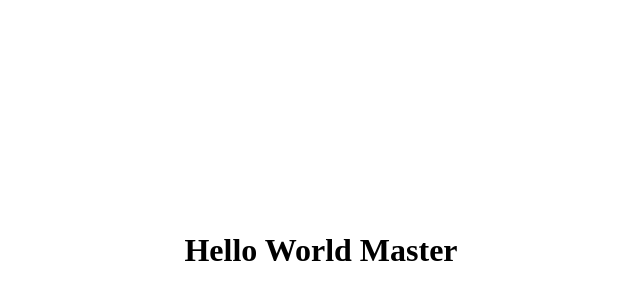
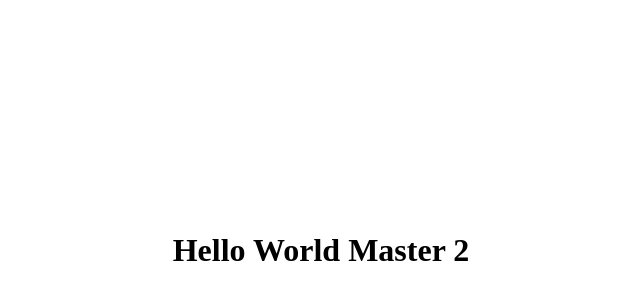
Before and after one commit to mikedijkstra/now-test, a Next.js app: page / in a window 1280 px wide. Shown: the part 158-458 px from the top of the page, without its empty margins (319-959 px from the left). Built offline with nearby package versions, Linux system fonts and the light colour scheme.

Commit message:
Direct to master

```diff
--- a/pages/index.js
+++ b/pages/index.js
@@ -2,7 +2,7 @@ const Index = () => (
   <>
     <div className="wrapper">
       <div className="container">
-        <h1>Hello World Master</h1>
+        <h1>Hello World Master 2</h1>
       </div>
     </div>
     <style jsx>{`
```
